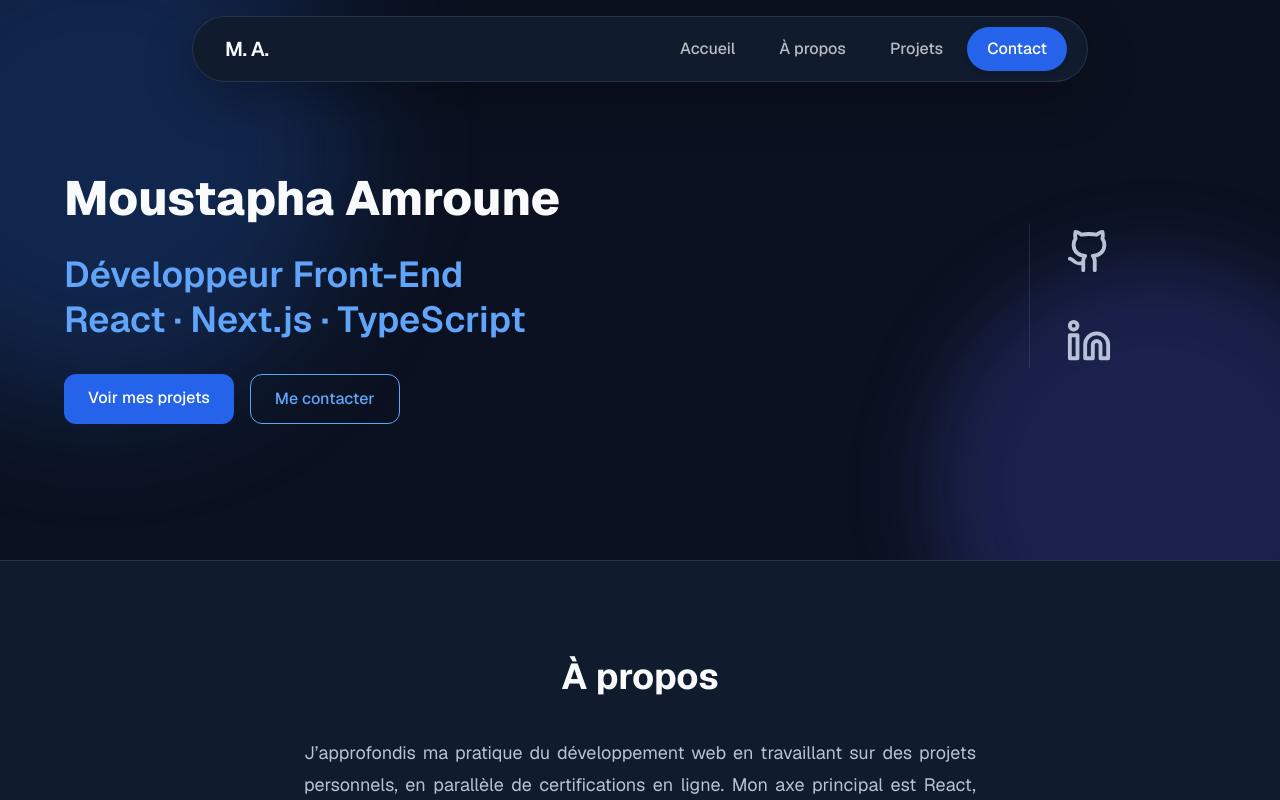
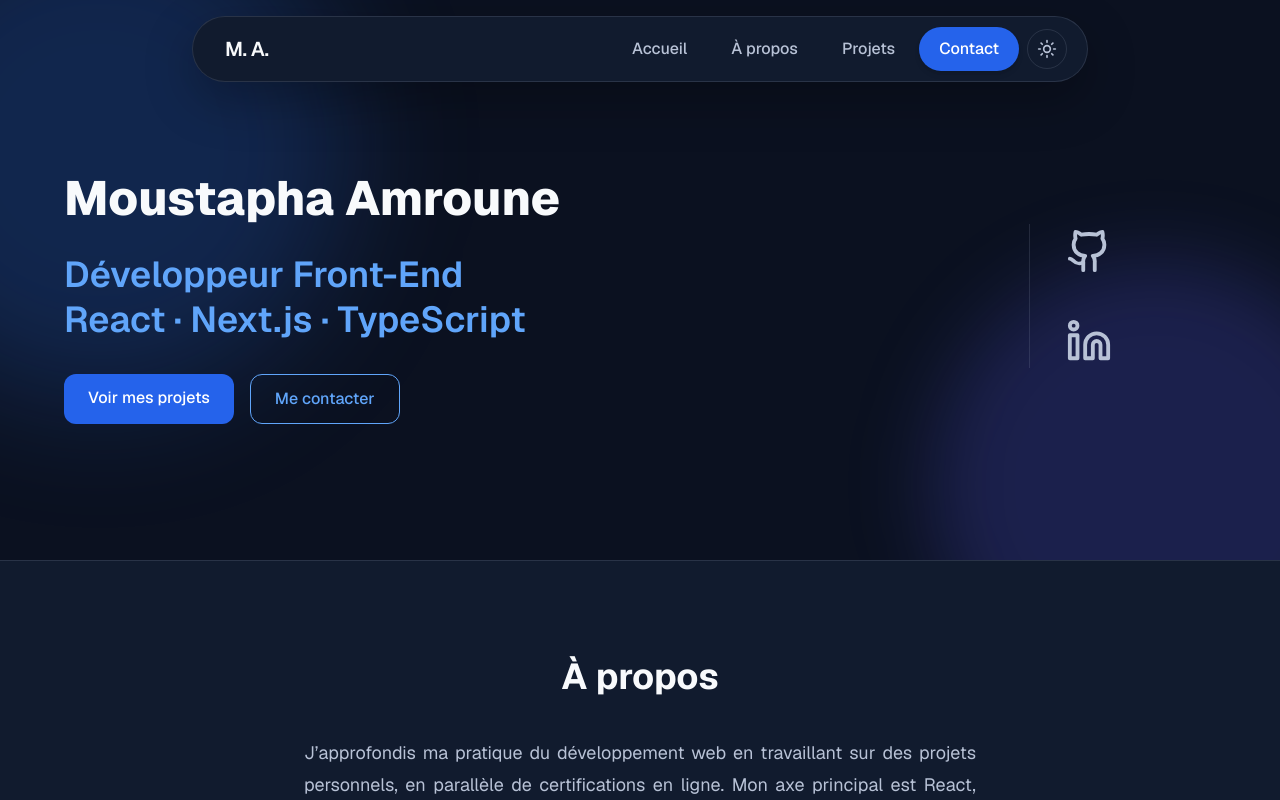
Before and after one commit to m-amroune/portfolio, a Next.js app: page / in a window 1280 px wide. Shown: the top 800 px of the page. Built offline with nearby package versions, Linux system fonts and the light colour scheme.

Commit message:
add light and dark themes

```diff
--- a/app/globals.css
+++ b/app/globals.css
@@ -1,6 +1,9 @@
 @import "tailwindcss";
 
-:root {
+:root,
+.dark {
+  color-scheme: dark;
+
   --background: #0b1120;
   --foreground: #f8fafc;
 
@@ -13,16 +16,36 @@
   --accent-strong: #2563eb;
 
   --border: rgba(148, 163, 184, 0.18);
+  --nav-shadow: 0 18px 50px rgba(0, 0, 0, 0.28);
+
+  --card-shadow: 0 18px 50px rgba(0, 0, 0, 0.24);
+--card-shadow-hover: 0 24px 70px rgba(37, 99, 235, 0.18);
+}
+
+.light {
+  color-scheme: light;
+
+  --background: #f8fafc;
+  --foreground: #0f172a;
+
+  --surface: #ffffff;
+  --surface-soft: #e8eef8;
+
+  --muted: #475569;
+
+  --accent: #2563eb;
+  --accent-strong: #1d4ed8;
+
+  --border: rgba(15, 23, 42, 0.14);
+
+  --nav-shadow: 0 12px 30px rgba(15, 23, 42, 0.12);
+
+  --card-shadow: 0 10px 28px rgba(15, 23, 42, 0.1);
+--card-shadow-hover: 0 16px 38px rgba(37, 99, 235, 0.14);
 }
 
 html {
   scroll-behavior: smooth;
-}
-
-@media (prefers-reduced-motion: reduce) {
-  html {
-    scroll-behavior: auto;
-  }
 }
 
 body {
@@ -31,3 +54,9 @@ body {
   color: var(--foreground);
   font-family: var(--font-geist-sans), Arial, Helvetica, sans-serif;
 }
+
+@media (prefers-reduced-motion: reduce) {
+  html {
+    scroll-behavior: auto;
+  }
+}
--- a/app/layout.tsx
+++ b/app/layout.tsx
@@ -1,5 +1,7 @@
 import type { Metadata } from "next";
 import { Geist, Geist_Mono } from "next/font/google";
+import { ThemeProvider } from "next-themes";
+
 import "./globals.css";
 
 const geistSans = Geist({
@@ -24,11 +26,18 @@ export default function RootLayout({
   children: React.ReactNode;
 }>) {
   return (
-    <html lang="fr">
+    <html lang="fr" suppressHydrationWarning>
       <body
         className={`${geistSans.variable} ${geistMono.variable} antialiased`}
       >
-        {children}
+        <ThemeProvider
+          attribute="class"
+          defaultTheme="dark"
+          enableSystem={false}
+          disableTransitionOnChange
+        >
+          {children}
+        </ThemeProvider>
       </body>
     </html>
   );
--- a/app/projects/admin-dashboard/page.tsx
+++ b/app/projects/admin-dashboard/page.tsx
@@ -63,9 +63,9 @@ export default function AdminDashboardPage() {
                 group overflow-hidden rounded-3xl
                 border border-[var(--border)]
                 bg-[var(--surface)] p-4 md:p-6
-                shadow-[0_20px_60px_rgba(0,0,0,0.24)]
+                shadow-[var(--card-shadow)]
                 transition-shadow duration-500
-                hover:shadow-[0_26px_70px_rgba(37,99,235,0.16)]
+                hover:shadow-[var(--card-shadow-hover)]
               "
             >
               <Image
--- a/app/projects/github-resume-generator/page.tsx
+++ b/app/projects/github-resume-generator/page.tsx
@@ -61,9 +61,9 @@ export default function GithubResumeGeneratorPage() {
                 group overflow-hidden rounded-3xl
                 border border-[var(--border)]
                 bg-[var(--surface)] p-4 md:p-6
-                shadow-[0_20px_60px_rgba(0,0,0,0.24)]
+                shadow-[var(--card-shadow)]
                 transition-shadow duration-500
-                hover:shadow-[0_26px_70px_rgba(37,99,235,0.16)]
+                hover:shadow-[var(--card-shadow-hover)]
               "
             >
               <Image
--- a/app/projects/job-tracker/page.tsx
+++ b/app/projects/job-tracker/page.tsx
@@ -61,9 +61,9 @@ export default function JobTrackerPage() {
                 group overflow-hidden rounded-3xl
                 border border-[var(--border)]
                 bg-[var(--surface)] p-4 md:p-6
-                shadow-[0_20px_60px_rgba(0,0,0,0.24)]
+                shadow-[var(--card-shadow)]
                 transition-shadow duration-500
-                hover:shadow-[0_26px_70px_rgba(37,99,235,0.16)]
+                hover:shadow-[var(--card-shadow-hover)]
               "
             >
               <Image
--- a/components/Navbar.tsx
+++ b/components/Navbar.tsx
@@ -1,9 +1,10 @@
-// components/Navbar.tsx
 "use client";
 
 import { useEffect, useState } from "react";
 import Link from "next/link";
 import { usePathname } from "next/navigation";
+
+import ThemeToggle from "./ThemeToggle";
 
 const navItems = [
   { id: "accueil", label: "Accueil" },
@@ -16,7 +17,10 @@ type SectionId = (typeof navItems)[number]["id"];
 
 export default function Navbar() {
   const pathname = usePathname();
-  const [activeSection, setActiveSection] = useState<SectionId>("accueil");
+
+  const [activeSection, setActiveSection] =
+    useState<SectionId>("accueil");
+
   const [menuOpen, setMenuOpen] = useState(false);
 
   useEffect(() => {
@@ -52,7 +56,8 @@ export default function Navbar() {
       passive: true,
     });
 
-    return () => window.removeEventListener("scroll", updateActiveSection);
+    return () =>
+      window.removeEventListener("scroll", updateActiveSection);
   }, [pathname]);
 
   return (
@@ -67,7 +72,7 @@ export default function Navbar() {
           rounded-full border border-[var(--border)]
           bg-[var(--surface)] px-4 py-2.5
           text-[var(--foreground)]
-        shadow-[0_18px_50px_rgba(0,0,0,0.28)]
+          shadow-[var(--nav-shadow)]
           backdrop-blur-xl sm:px-5
         "
       >
@@ -75,7 +80,10 @@ export default function Navbar() {
           href="/#accueil"
           aria-label="Retour à l’accueil"
           onClick={() => setMenuOpen(false)}
-        className="rounded-full px-3 py-2 transition hover:bg-white/[0.06]"
+          className="
+            rounded-full px-3 py-2 transition
+            hover:bg-[var(--background)]
+          "
         >
           <span className="text-xl font-semibold tracking-tight">
             M. A.
@@ -83,7 +91,8 @@ export default function Navbar() {
         </Link>
 
         {/* Desktop navigation */}
-      <ul className="hidden items-center gap-1 text-base font-medium md:flex">
+        <div className="hidden items-center gap-2 md:flex">
+          <ul className="flex items-center gap-1 text-base font-medium">
             {navItems.map(({ id, label }) => {
               const isActive =
                 pathname === "/" && activeSection === id;
@@ -92,11 +101,13 @@ export default function Navbar() {
                 <li key={id}>
                   <Link
                     href={`/#${id}`}
-                aria-current={isActive ? "location" : undefined}
+                    aria-current={
+                      isActive ? "location" : undefined
+                    }
                     className={`block rounded-full px-5 py-2.5 transition ${
                       isActive
                         ? "bg-[var(--accent-strong)] text-white shadow-md"
-                    : "text-white/70 hover:bg-white/[0.06] hover:text-white"
+                        : "text-[var(--muted)] hover:bg-[var(--background)] hover:text-[var(--foreground)]"
                     }`}
                   >
                     {label}
@@ -106,37 +117,46 @@ export default function Navbar() {
             })}
           </ul>
 
-      {/* Mobile menu button */}
+          <ThemeToggle />
+        </div>
+
+        {/* Mobile controls */}
+        <div className="flex items-center gap-1 md:hidden">
+          <ThemeToggle />
+
           <button
             type="button"
             onClick={() => setMenuOpen((current) => !current)}
             aria-expanded={menuOpen}
             aria-controls="mobile-navigation"
-        aria-label={menuOpen ? "Fermer le menu" : "Ouvrir le menu"}
+            aria-label={
+              menuOpen ? "Fermer le menu" : "Ouvrir le menu"
+            }
             className="
               flex cursor-pointer flex-col gap-1.5
               rounded-full p-3 transition
-          hover:bg-white/[0.08] md:hidden
+              hover:bg-[var(--background)]
             "
           >
             <span
-          className={`h-0.5 w-6 bg-white transition ${
+              className={`h-0.5 w-6 bg-[var(--foreground)] transition ${
                 menuOpen ? "translate-y-2 rotate-45" : ""
               }`}
             />
 
             <span
-          className={`h-0.5 w-6 bg-white transition ${
+              className={`h-0.5 w-6 bg-[var(--foreground)] transition ${
                 menuOpen ? "opacity-0" : ""
               }`}
             />
 
             <span
-          className={`h-0.5 w-6 bg-white transition ${
+              className={`h-0.5 w-6 bg-[var(--foreground)] transition ${
                 menuOpen ? "-translate-y-2 -rotate-45" : ""
               }`}
             />
           </button>
+        </div>
       </div>
 
       {/* Mobile navigation */}
@@ -148,7 +168,8 @@ export default function Navbar() {
             border border-[var(--border)]
             bg-[var(--surface)] p-3
             text-base font-medium
-          shadow-[0_18px_50px_rgba(0,0,0,0.28)]
+            text-[var(--foreground)]
+            shadow-[var(--nav-shadow)]
             md:hidden
           "
         >
@@ -161,11 +182,13 @@ export default function Navbar() {
                 <Link
                   href={`/#${id}`}
                   onClick={() => setMenuOpen(false)}
-                aria-current={isActive ? "location" : undefined}
+                  aria-current={
+                    isActive ? "location" : undefined
+                  }
                   className={`block rounded-xl px-4 py-3.5 transition ${
                     isActive
                       ? "bg-[var(--accent-strong)] text-white"
-                    : "text-white/80 hover:bg-white/[0.06] hover:text-white"
+                      : "text-[var(--muted)] hover:bg-[var(--background)] hover:text-[var(--foreground)]"
                   }`}
                 >
                   {label}
--- /dev/null
+++ b/components/ThemeToggle.tsx
@@ -0,0 +1,40 @@
+"use client";
+
+import { useEffect, useState } from "react";
+import { Moon, Sun } from "lucide-react";
+import { useTheme } from "next-themes";
+
+export default function ThemeToggle() {
+  const { theme, setTheme } = useTheme();
+  const [mounted, setMounted] = useState(false);
+
+  useEffect(() => {
+    setMounted(true);
+  }, []);
+
+  if (!mounted) {
+    return <span aria-hidden className="h-10 w-10" />;
+  }
+
+  const isDark = theme === "dark";
+
+  return (
+    <button
+      type="button"
+      onClick={() => setTheme(isDark ? "light" : "dark")}
+      aria-label={
+        isDark ? "Activer le mode clair" : "Activer le mode sombre"
+      }
+      className="
+        flex h-10 w-10 cursor-pointer items-center justify-center
+        rounded-full border border-[var(--border)]
+        text-[var(--muted)] transition
+        hover:border-[var(--accent)]
+        hover:bg-[var(--background)]
+        hover:text-[var(--accent)]
+      "
+    >
+      {isDark ? <Sun size={20} /> : <Moon size={20} />}
+    </button>
+  );
+}
--- a/package.json
+++ b/package.json
@@ -12,6 +12,7 @@
     "framer-motion": "^12.23.24",
     "lucide-react": "^0.544.0",
     "next": "^16.0.10",
+    "next-themes": "^0.4.6",
     "react": "^19.2.3",
     "react-dom": "^19.2.3",
     "resend": "^6.16.0"
```
Also changed, not shown: components/HomeProjectCard.tsx (+6 -6 lines), components/ProjectBlock.tsx (+6 -6 lines), 1 other file (tests, documents, lock files or other folders). Lines whose indentation alone changed are shown as unchanged.
